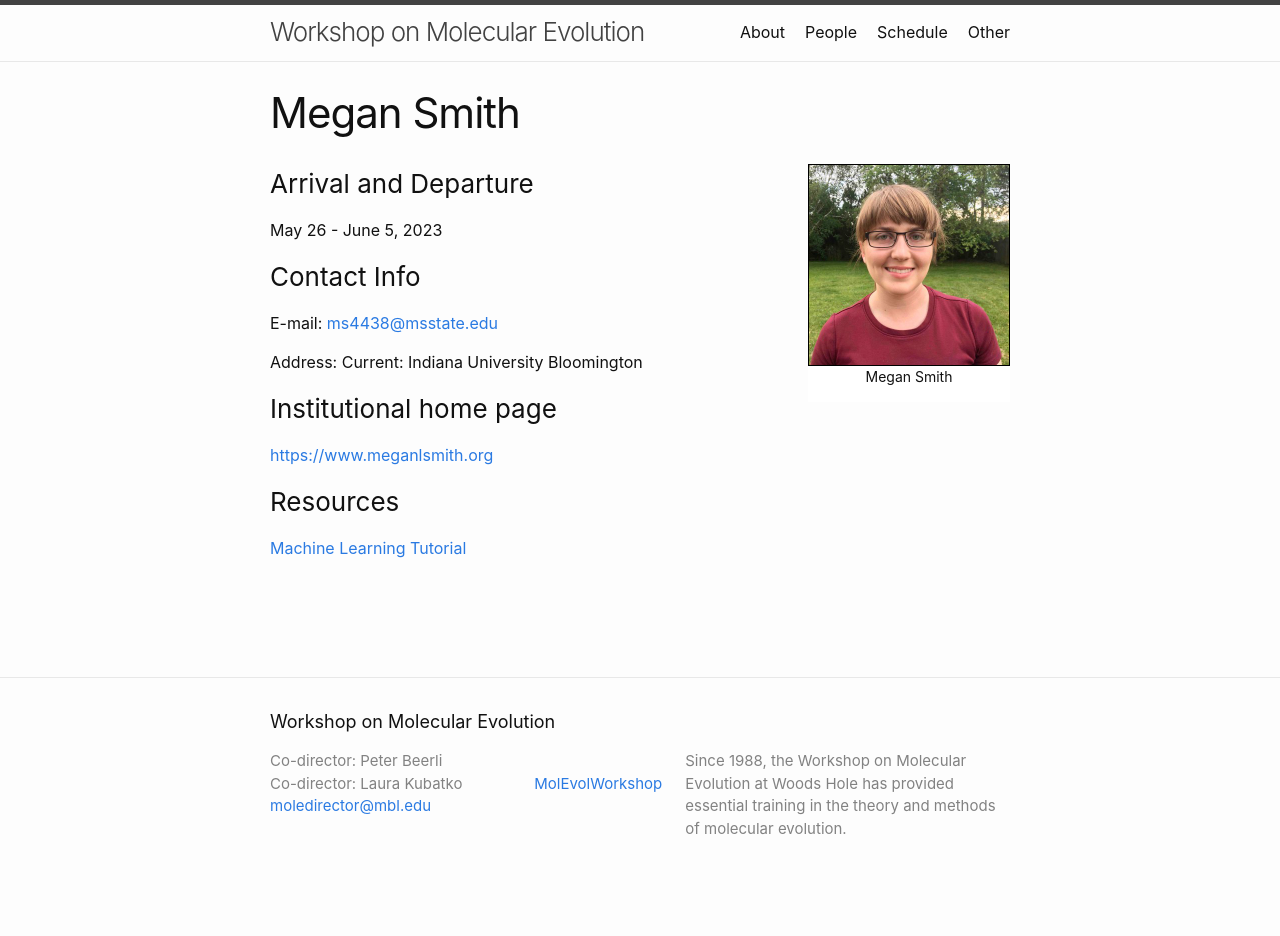
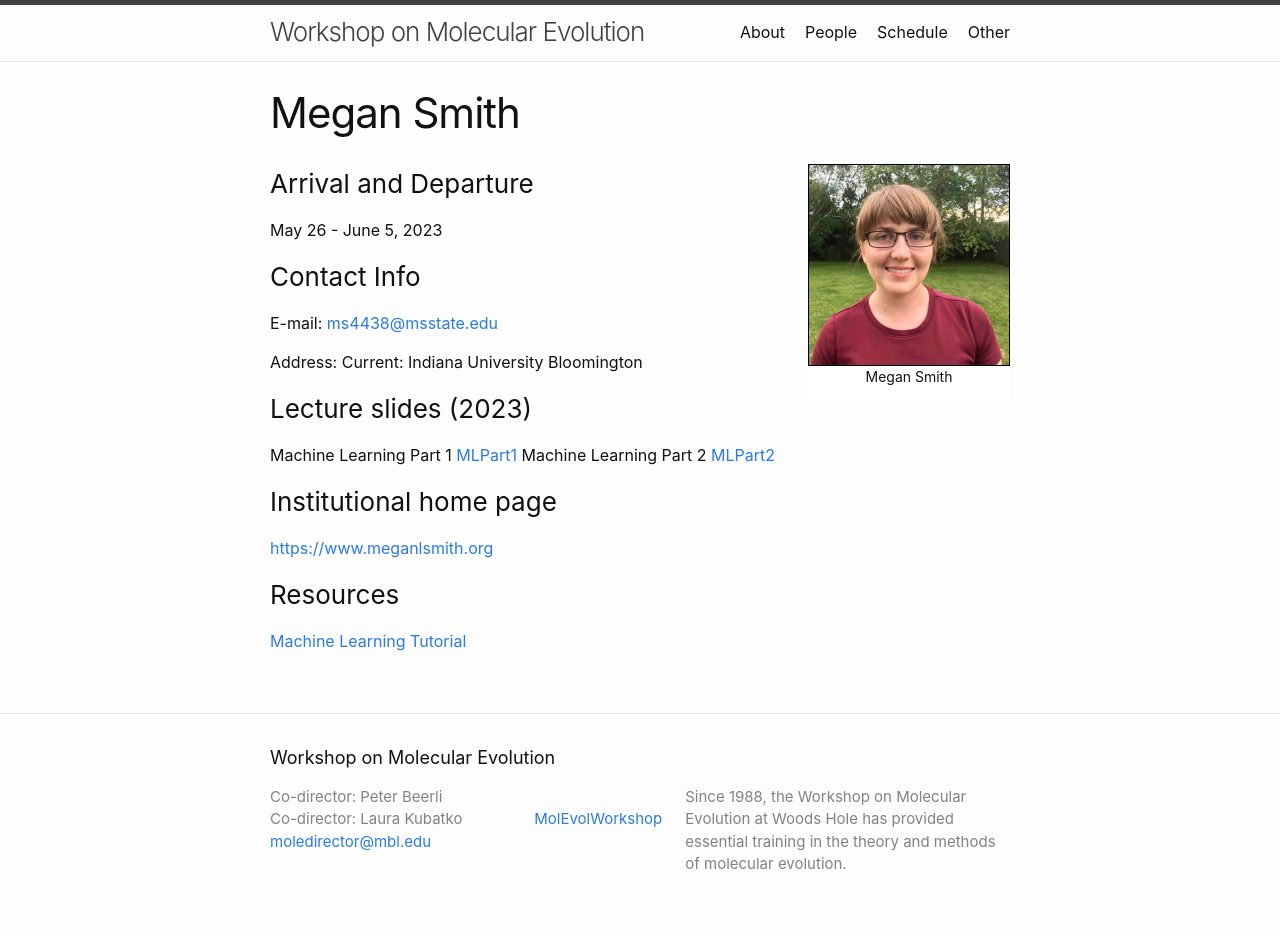
Before and after one commit to molevolworkshop/molevolworkshop.github.io, a Jekyll site: the page built from faculty/smith/smith.md, in a window 1280 px wide. Built offline with Jekyll 4.4.1, drawn with Linux system fonts in a browser that asks for light colours; before the commit the page ends 900 px from its top, so only the background shows below that.

Commit message:
Update smith.md
Added lecture materials

```diff
--- a/faculty/smith/smith.md
+++ b/faculty/smith/smith.md
@@ -14,6 +14,10 @@ E-mail: [ms4438@msstate.edu](mailto:ms4438@msstate.edu)
 
 Address: Current: Indiana University Bloomington
 
+### Lecture slides (2023)
+Machine Learning Part 1 [MLPart1]({{ site.baseurl }}/faculty/smith/pdf/MachineLearning_Part1.pdf)
+Machine Learning Part 2 [MLPart2]({{ site.baseurl }}/faculty/smith/pdf/MachineLearning_Part2.pdf)
+
 ### Institutional home page
 [https://www.meganlsmith.org](https://www.meganlsmith.org)
 
```
